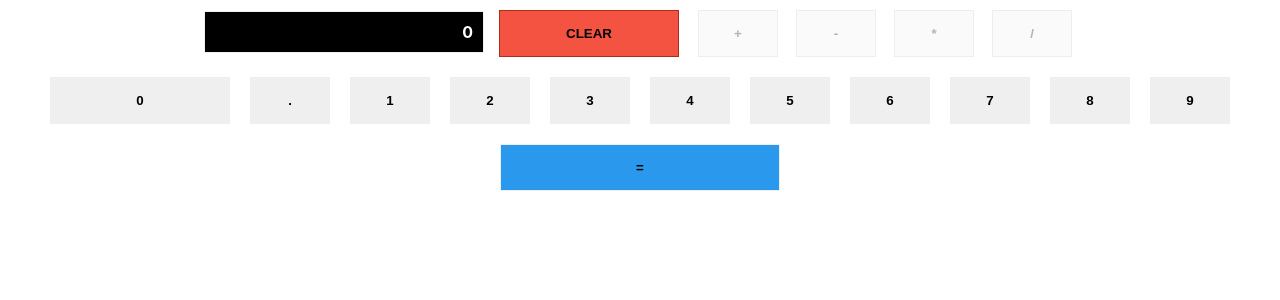
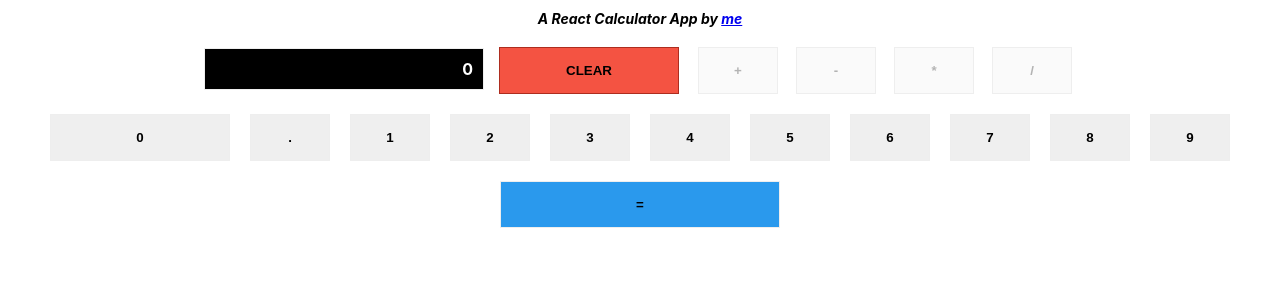
Before and after one commit to DiegoGorgazzi/javascript-calculator, a React (Create React App) app: page / in a window 1280 px wide. Shown: the top 300 px of the page. Built offline with nearby package versions, Linux system fonts and the light colour scheme.

Commit message:
Add app author

```diff
--- a/public/index.html
+++ b/public/index.html
@@ -11,7 +11,7 @@
 
     <link rel="manifest" href="%PUBLIC_URL%/manifest.json" />
 
-    <title>React App</title>
+    <title>React Calculator App</title>
   </head>
   <body>
     <noscript>You need to enable JavaScript to run this app.</noscript>
--- a/src/containers/Calculator/Calculator.css
+++ b/src/containers/Calculator/Calculator.css
@@ -11,3 +11,10 @@
     cursor: pointer;
     display: inline-block;
 }
+
+.appAuthor{
+  font-size: 14px;
+  margin: 10px;
+  font-weight: bold;
+  font-style: italic;
+}
--- a/src/containers/Calculator/Calculator.js
+++ b/src/containers/Calculator/Calculator.js
@@ -170,7 +170,9 @@ class Calculator extends Component {
         //to my own component so, I guess I'll have to live with this.
         return (
             <div>
-
+              <div>
+              <p className="appAuthor">A React Calculator App by <a href="https://github.com/DiegoGorgazzi">me</a></p>
+              </div>
               <div id="display">
               {inputResult}
               </div>
```
